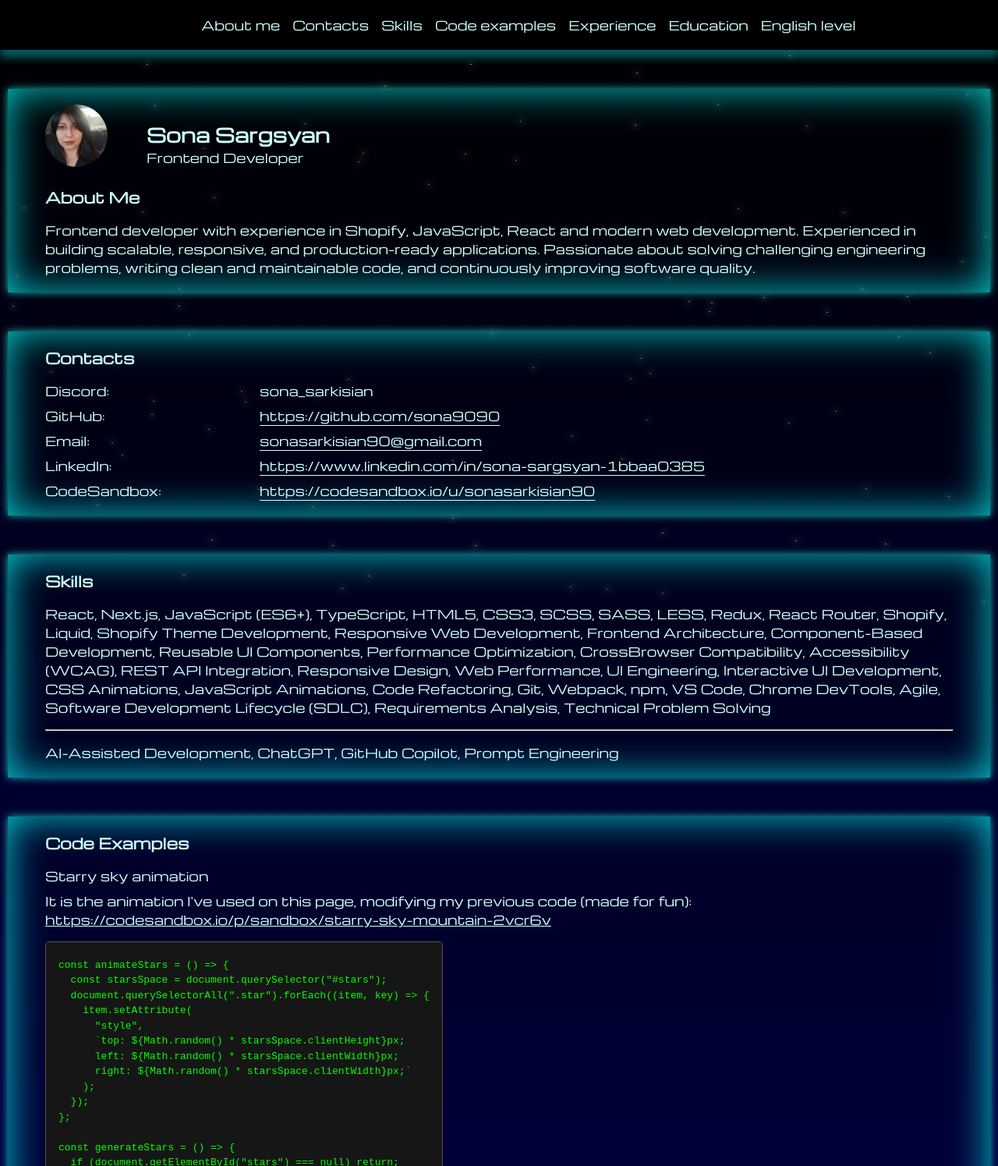
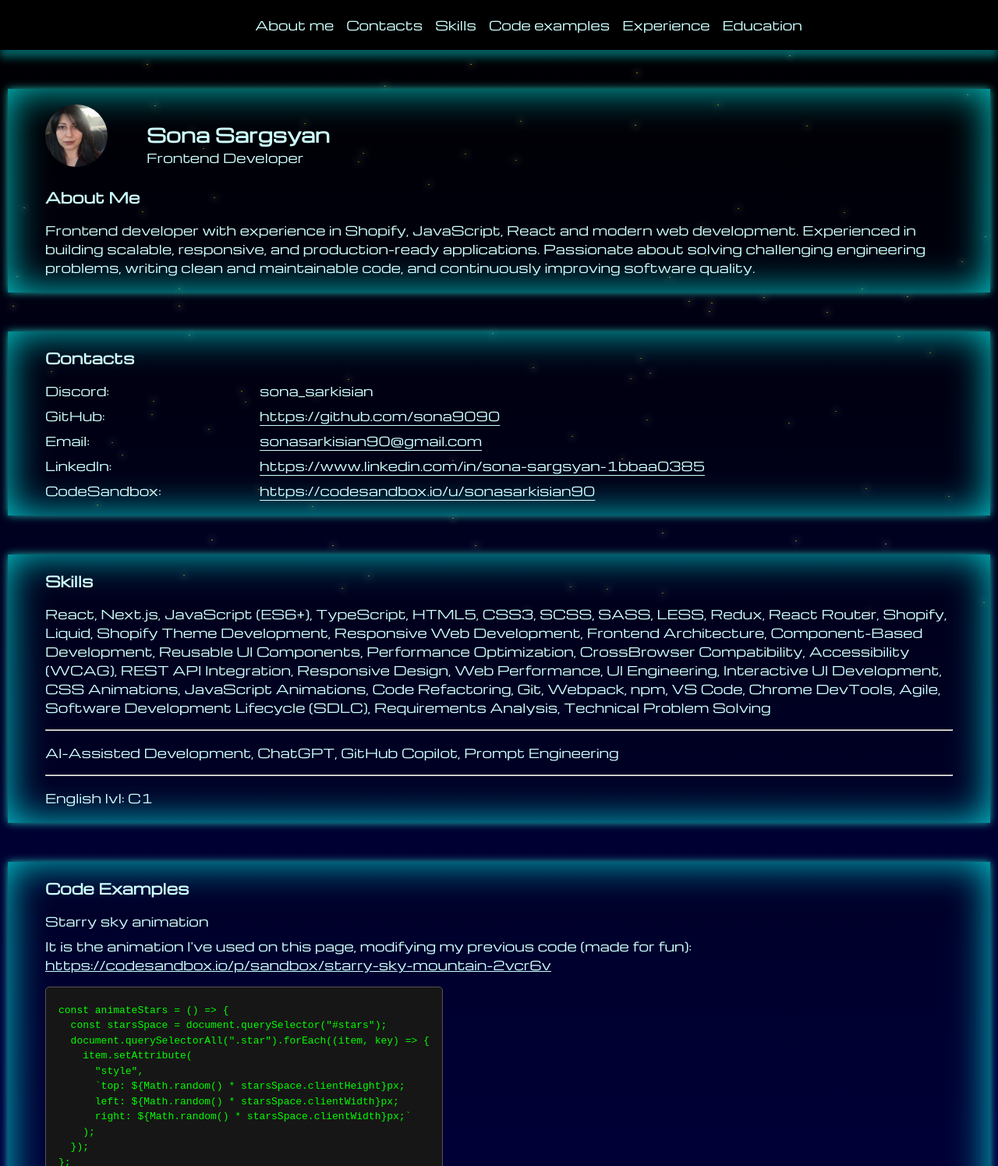
Before and after one commit to sona9090/rsschool-cv, a plain HTML site: page index.html in a window 1280 px wide. Shown: the top 1495 px of the page at 78% size. Drawn offline with nearby package versions, Linux system fonts and the light colour scheme.

Commit message:
refactor: change menu and logic

```diff
--- a/index.html
+++ b/index.html
@@ -105,6 +105,8 @@
 				<hr class="divider">
 				AI-Assisted Development, ChatGPT, GitHub Copilot, Prompt
 				Engineering
+				<hr class="divider">
+				English lvl: C1
 			</div>
 		</section>
 
--- a/script.js
+++ b/script.js
@@ -36,8 +36,7 @@ const menuData = [
 	{ name: "Skills", link: "" },
 	{ name: "Code examples", link: "" },
 	{ name: "Experience", link: "" },
-	{ name: "Education", link: "" },
-	{ name: "English level", link: "" }
+	{ name: "Education", link: "" }
 ];
 
 const generateMenu = () => {
```
